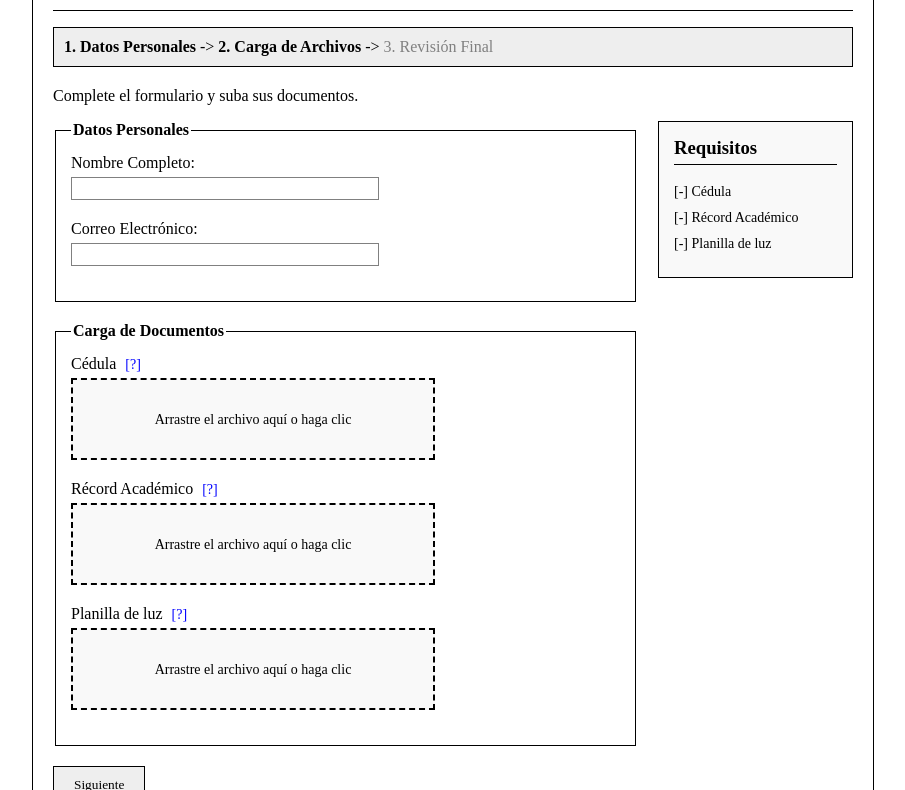
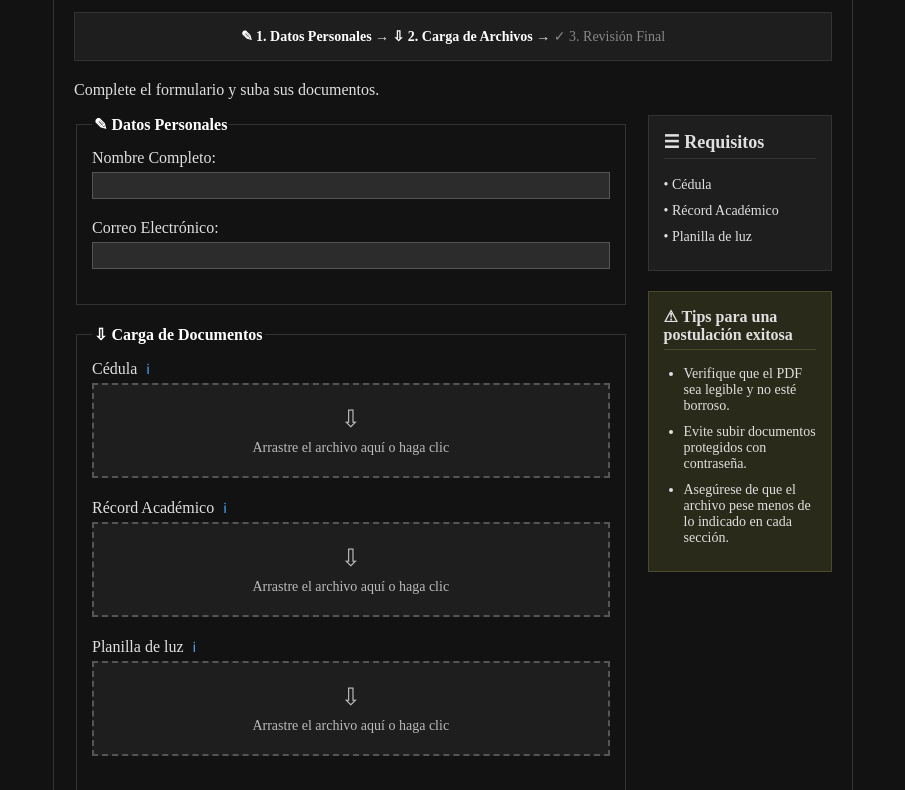
Before and after one commit to remaGJ/Sistmea-de-becas-, a plain HTML site: page index.html in a window 1280 px wide. Shown: the part 84-874 px from the top of the page, without its empty margins (187-1092 px from the left). Drawn offline with Linux system fonts and the light colour scheme.

Commit message:
mejorada la parte de la interfaz haciendola resposiva para distintos dispositivos a parte de hacer el fondo oscuro por gusto personal para no cansar la vista

```diff
--- a/index.html
+++ b/index.html
@@ -9,23 +9,27 @@
 </head>
 
 <body>
-    <div class="contenedor">
-        <h1>Módulo: Postulación y Documentos</h1>
+    <main class="contenedor">
 
-        <div class="pasos">
-            <span class="paso activo">1. Datos Personales</span> -&gt;
-            <span class="paso activo">2. Carga de Archivos</span> -&gt;
-            <span class="paso">3. Revisión Final</span>
-        </div>
+        <header>
+            <h1>&#9635; Módulo: Postulación y Documentos</h1>
 
-        <p>Complete el formulario y suba sus documentos.</p>
+            <nav class="pasos" aria-label="Progreso de la postulación">
+                <span class="paso activo">&#9998; 1. Datos Personales</span> &rarr;
+                <span class="paso activo">&#8681; 2. Carga de Archivos</span> &rarr;
+                <span class="paso">&#10003; 3. Revisión Final</span>
+            </nav>
+
+            <p>Complete el formulario y suba sus documentos.</p>
+        </header>
 
         <div class="disposicion-principal">
-            <div class="columna-formulario">
+
+            <section class="columna-formulario">
                 <form action="#" method="POST" enctype="multipart/form-data">
 
                     <fieldset>
-                        <legend>Datos Personales</legend>
+                        <legend>&#9998; Datos Personales</legend>
                         <div class="grupo-formulario">
                             <label for="nombre">Nombre Completo:</label>
                             <input type="text" id="nombre" name="nombre" required>
@@ -37,16 +41,17 @@
                     </fieldset>
 
                     <fieldset>
-                        <legend>Carga de Documentos</legend>
+                        <legend>&#8681; Carga de Documentos</legend>
 
                         <div class="grupo-formulario">
                             <label for="doc_identidad">
                                 Cédula
                                 <span class="ayuda" tabindex="0"
-                                    data-ayuda="El PDF no debe pesar más de 2MB.">[?]</span>
+                                    data-ayuda="El PDF no debe pesar más de 2MB.">&#8505;</span>
                             </label>
 
                             <div class="zona-arrastrar">
+                                <div class="icono-grande">&#8681;</div>
                                 <span class="texto-arrastrar">Arrastre el archivo aquí o haga clic</span>
                                 <input type="file" id="doc_identidad" name="doc_identidad" accept=".pdf"
                                     class="entrada-archivo" required>
@@ -57,10 +62,11 @@
                             <label for="cert_notas">
                                 Récord Académico
                                 <span class="ayuda" tabindex="0"
-                                    data-ayuda="Debe ser el certificado del último periodo académico. Máximo 5MB.">[?]</span>
+                                    data-ayuda="Debe ser el certificado del último periodo académico. Máximo 5MB.">&#8505;</span>
                             </label>
 
                             <div class="zona-arrastrar">
+                                <div class="icono-grande">&#8681;</div>
                                 <span class="texto-arrastrar">Arrastre el archivo aquí o haga clic</span>
                                 <input type="file" id="cert_notas" name="cert_notas" accept=".pdf"
                                     class="entrada-archivo" required>
@@ -71,10 +77,11 @@
                             <label for="planilla_luz">
                                 Planilla de luz
                                 <span class="ayuda" tabindex="0"
-                                    data-ayuda="Debe ser una planilla de los últimos 3 meses.">[?]</span>
+                                    data-ayuda="Debe ser una planilla de los últimos 3 meses.">&#8505;</span>
                             </label>
 
                             <div class="zona-arrastrar">
+                                <div class="icono-grande">&#8681;</div>
                                 <span class="texto-arrastrar">Arrastre el archivo aquí o haga clic</span>
                                 <input type="file" id="planilla_luz" name="planilla_luz" accept=".pdf"
                                     class="entrada-archivo" required>
@@ -82,48 +89,42 @@
                         </div>
                     </fieldset>
 
+                    <fieldset>
+                        <legend>&#9745; Vista Previa de Documentos</legend>
+                        <p style="font-size: 14px; margin-bottom: 10px;">Verifique sus documentos antes de enviar:</p>
+                        <div class="contenedor-vista-previa">
+                            <span style="font-size: 14px; color: gray;">(Los documentos subidos aparecerán en esta área)</span>
+                        </div>
+                    </fieldset>
+
                     <div class="acciones-formulario">
-                        <button type="submit" class="boton-enviar">Siguiente</button>
+                        <button type="submit" class="boton-enviar">&#10003; Siguiente</button>
                     </div>
                 </form>
-            </div>
+            </section>
 
-            <div class="columna-lateral">
-                <div class="lista-chequeo">
-                    <h3>Requisitos</h3>
-                    <ul id="lista_requisitos">
-                        <li id="req_doc_identidad">[-] Cédula</li>
-                        <li id="req_cert_notas">[-] Récord Académico</li>
-                        <li id="req_planilla_luz">[-] Planilla de luz</li>
+            <aside class="columna-lateral">
+
+                <section class="lista-chequeo">
+                    <h3>&#9776; Requisitos</h3>
+                    <ul>
+                        <li>&bull; Cédula</li>
+                        <li>&bull; Récord Académico</li>
+                        <li>&bull; Planilla de luz</li>
                     </ul>
-                </div>
-            </div>
+                </section>
+
+                <section class="tips-postulacion">
+                    <h3>&#9888; Tips para una postulación exitosa</h3>
+                    <ul>
+                        <li>Verifique que el PDF sea legible y no esté borroso.</li>
+                        <li>Evite subir documentos protegidos con contraseña.</li>
+                        <li>Asegúrese de que el archivo pese menos de lo indicado en cada sección.</li>
+                    </ul>
+                </section>
+            </aside>
         </div>
-    </div>
-
-    <script>
-        // Función simple para actualizar la lista de chequeo cuando se sube un archivo
-        function actualizarChequeo(inputId, reqId) {
-            const input = document.getElementById(inputId);
-            const req = document.getElementById(reqId);
-            const textoOriginal = req.innerText.substring(4); // Remover "[-] " o "[x] "
-
-            input.addEventListener('change', function () {
-                if (this.files && this.files.length > 0) {
-                    req.innerText = '[x] ' + textoOriginal;
-                    req.classList.add('completado');
-                } else {
-                    req.innerText = '[-] ' + textoOriginal;
-                    req.classList.remove('completado');
-                }
-            });
-        }
-
-        // Aplicamos la función a cada input y su respectivo ítem de la lista
-        actualizarChequeo('doc_identidad', 'req_doc_identidad');
-        actualizarChequeo('cert_notas', 'req_cert_notas');
-        actualizarChequeo('planilla_luz', 'req_planilla_luz');
-    </script>
+    </main>
 </body>
 
 </html>
--- a/styles.css
+++ b/styles.css
@@ -1,63 +1,70 @@
 body {
     font-family: serif;
-    background-color: white;
-    color: black;
+    background-color: #121212;
+    color: #e0e0e0;
+    margin: 0;
+    padding: 10px;
 }
 
 .contenedor {
-    width: 800px;
-    margin: 20px auto;
-    border: 1px solid black;
-    padding: 20px;
+    width: 100%;
+    max-width: 800px;
+    margin: 0 auto;
+    border: 1px solid #333;
+    padding: 15px;
+    box-sizing: border-box;
 }
 
 h1 {
-    font-size: 24px;
-    border-bottom: 1px solid black;
+    font-size: 20px;
+    border-bottom: 1px solid #333;
     padding-bottom: 10px;
+    margin-top: 0;
 }
 
 .pasos {
     margin-bottom: 20px;
     padding: 10px;
-    background-color: #eee;
-    border: 1px solid black;
+    background-color: #1e1e1e;
+    border: 1px solid #333;
+    font-size: 14px;
+    text-align: center;
 }
 
 .paso {
-    color: gray;
+    color: #888;
+    display: inline-block;
+    margin: 5px 0;
 }
 
 .paso.activo {
-    color: black;
+    color: #fff;
     font-weight: bold;
 }
 
 .disposicion-principal {
     display: flex;
+    flex-direction: column;
     gap: 20px;
 }
 
-.columna-formulario {
-    flex: 3;
-}
-
+.columna-formulario,
 .columna-lateral {
-    flex: 1;
+    width: 100%;
 }
 
 .lista-chequeo {
-    border: 1px solid black;
+    border: 1px solid #333;
     padding: 15px;
-    background-color: #f9f9f9;
-    position: sticky;
-    top: 20px;
+    background-color: #1e1e1e;
+    margin-bottom: 20px;
 }
 
 .lista-chequeo h3 {
     margin-top: 0;
-    border-bottom: 1px solid black;
+    border-bottom: 1px solid #333;
     padding-bottom: 5px;
+    font-size: 18px;
 }
 
 .lista-chequeo ul {
@@ -71,19 +78,39 @@ h1 {
     font-size: 14px;
 }
 
-.completado {
-    color: green;
-    text-decoration: line-through;
+.tips-postulacion {
+    border: 1px solid #4a4a2a;
+    padding: 15px;
+    background-color: #2a2a1a;
+    /* Un tono oscuro amarillento */
+}
+
+.tips-postulacion h3 {
+    margin-top: 0;
+    border-bottom: 1px solid #4a4a2a;
+    padding-bottom: 5px;
+    font-size: 16px;
+}
+
+.tips-postulacion ul {
+    padding-left: 20px;
+    margin: 0;
+}
+
+.tips-postulacion li {
+    margin-bottom: 10px;
+    font-size: 14px;
 }
 
 fieldset {
     margin-bottom: 20px;
     padding: 15px;
-    border: 1px solid black;
+    border: 1px solid #333;
 }
 
 legend {
     font-weight: bold;
+    color: #fff;
 }
 
 .grupo-formulario {
@@ -98,24 +125,33 @@ label {
 input[type="text"],
 input[type="email"] {
     width: 100%;
-    max-width: 300px;
-    padding: 3px;
-    border: 1px solid gray;
+    box-sizing: border-box;
+    padding: 5px;
+    border: 1px solid #555;
+    background-color: #2c2c2c;
+    color: #fff;
 }
 
 .zona-arrastrar {
-    border: 2px dashed black;
-    padding: 30px;
+    border: 2px dashed #555;
+    padding: 20px;
     text-align: center;
-    background-color: #f9f9f9;
+    background-color: #1e1e1e;
     position: relative;
-    max-width: 300px;
+    width: 100%;
+    box-sizing: border-box;
     margin-top: 5px;
+}
+
+.icono-grande {
+    font-size: 24px;
+    margin-bottom: 5px;
+    color: #bbb;
 }
 
 .texto-arrastrar {
     font-size: 14px;
-    color: black;
+    color: #bbb;
 }
 
 .entrada-archivo {
@@ -129,7 +165,8 @@ input[type="email"] {
 }
 
 .ayuda {
-    color: blue;
+    color: #4da6ff;
+    /* Azul más claro para que resalte en fondo oscuro */
     cursor: help;
     position: relative;
     font-size: 14px;
@@ -142,9 +179,9 @@ input[type="email"] {
     position: absolute;
     bottom: 20px;
     left: 0;
-    background-color: #ffffcc;
-    color: black;
-    border: 1px solid black;
+    background-color: #333;
+    color: #e0e0e0;
+    border: 1px solid #555;
     padding: 5px;
     font-size: 12px;
     width: 200px;
@@ -152,18 +189,65 @@ input[type="email"] {
     z-index: 10;
 }
 
-.ayuda:hover::after {
+.ayuda:hover::after,
+.ayuda:focus::after {
     display: block;
 }
 
+.contenedor-vista-previa {
+    border: 1px solid #555;
+    padding: 10px;
+    background-color: #1e1e1e;
+    min-height: 50px;
+    box-sizing: border-box;
+}
+
+.contenedor-vista-previa span {
+    color: #888 !important;
+    /* Para anular el color gris oscuro del HTML original en modo oscuro */
+}
+
 .boton-enviar {
-    background-color: #eeeeee;
-    border: 1px solid black;
+    background-color: #333;
+    color: #e0e0e0;
+    border: 1px solid #555;
     padding: 10px 20px;
     cursor: pointer;
     font-family: serif;
+    width: 100%;
+    font-size: 16px;
 }
 
 .boton-enviar:hover {
-    background-color: #dddddd;
+    background-color: #444;
 }
+
+@media (min-width: 768px) {
+    body {
+        padding: 20px;
+    }
+
+    .contenedor {
+        padding: 20px;
+    }
+
+    h1 {
+        font-size: 24px;
+    }
+
+    .disposicion-principal {
+        flex-direction: row;
+    }
+
+    .columna-formulario {
+        flex: 3;
+    }
+
+    .columna-lateral {
+        flex: 1;
+    }
+
+    .boton-enviar {
+        width: auto;
+    }
+}
```
